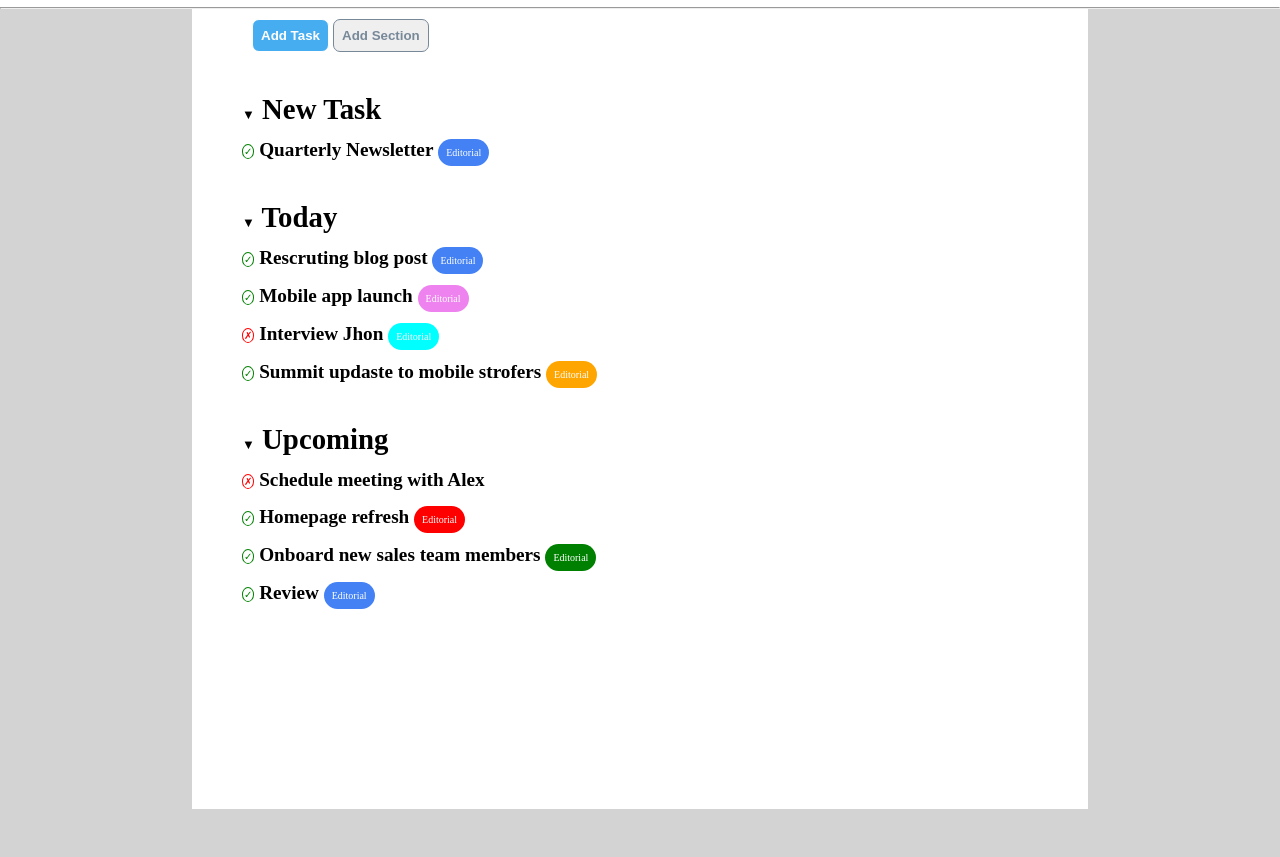
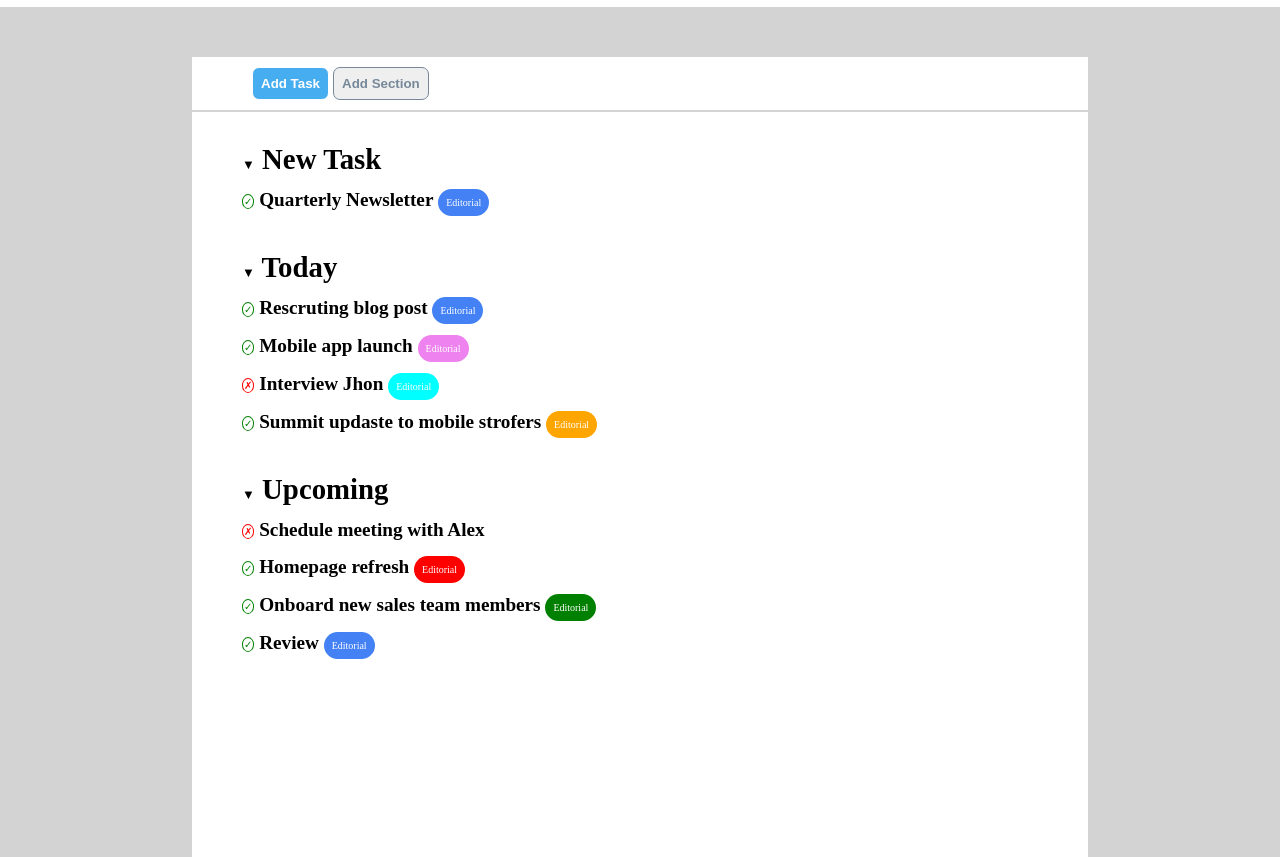
Before and after one commit to FilippoBonanno/html-css-toboolist, a plain HTML site: page index.html in a window 1280 px wide. Shown: the part 63-920 px from the top of the page. Before the commit the page ends 872 px from the top, so only its background shows below. Drawn offline with Linux system fonts and the light colour scheme.

Commit message:
revisione hr

```diff
--- a/index.html
+++ b/index.html
@@ -17,7 +17,6 @@
         </header>
     <!-- fine header -->
 
-        <hr>
 
     <!-- inizio main -->
         <main>
@@ -25,6 +24,8 @@
                 <button class="buttom-1"><b>Add Task</b></button>
                 <button class="buttom-2"><b>Add Section</b></button>
             </section>
+
+            <hr>
 
             <section class="list">
                 <h3><span class="arrow">&#9660;</span> New Task</h3>
--- a/style.css
+++ b/style.css
@@ -12,6 +12,7 @@ main {
     height: 100vh;
     margin-left: auto;
     margin-right: auto;
+    margin-top: 50px;
     background-color: white;
 }
 
@@ -120,3 +121,7 @@ h3 {
 .arrow {
     font-size: small;
 }
+
+hr {
+    border: 1px solid lightgrey;
+}
```
